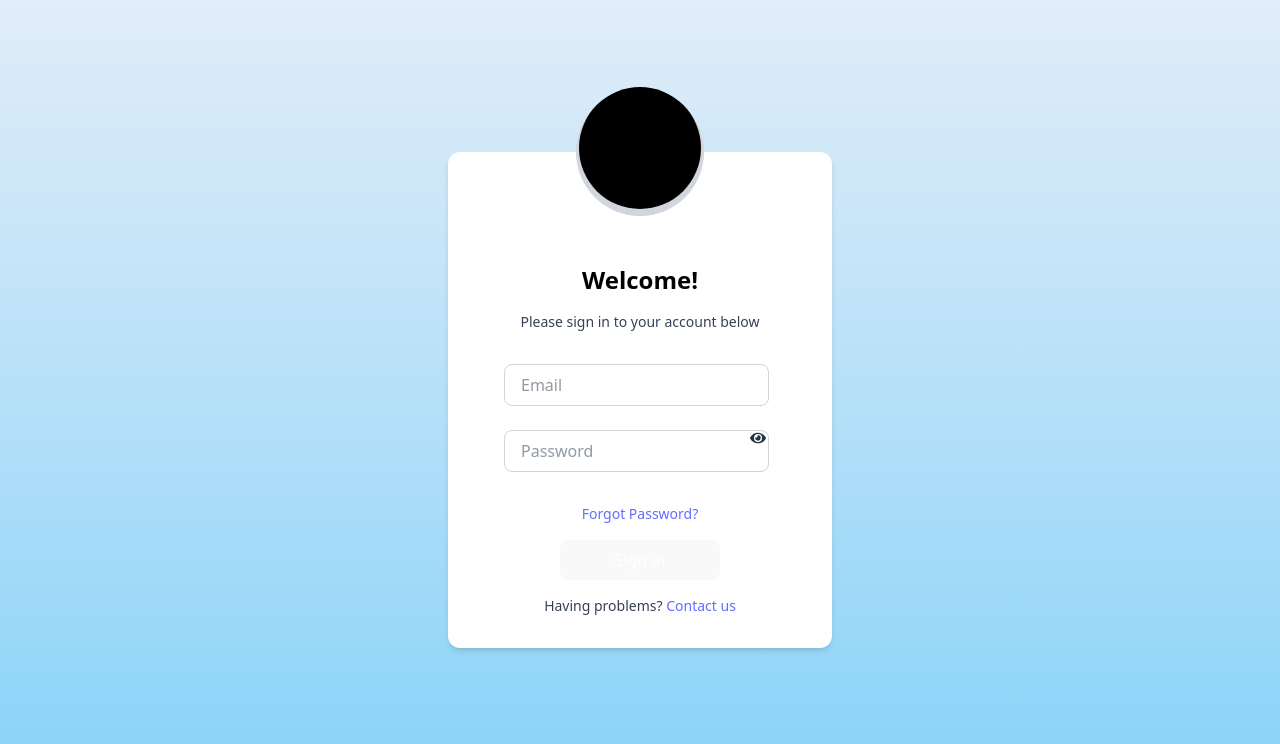
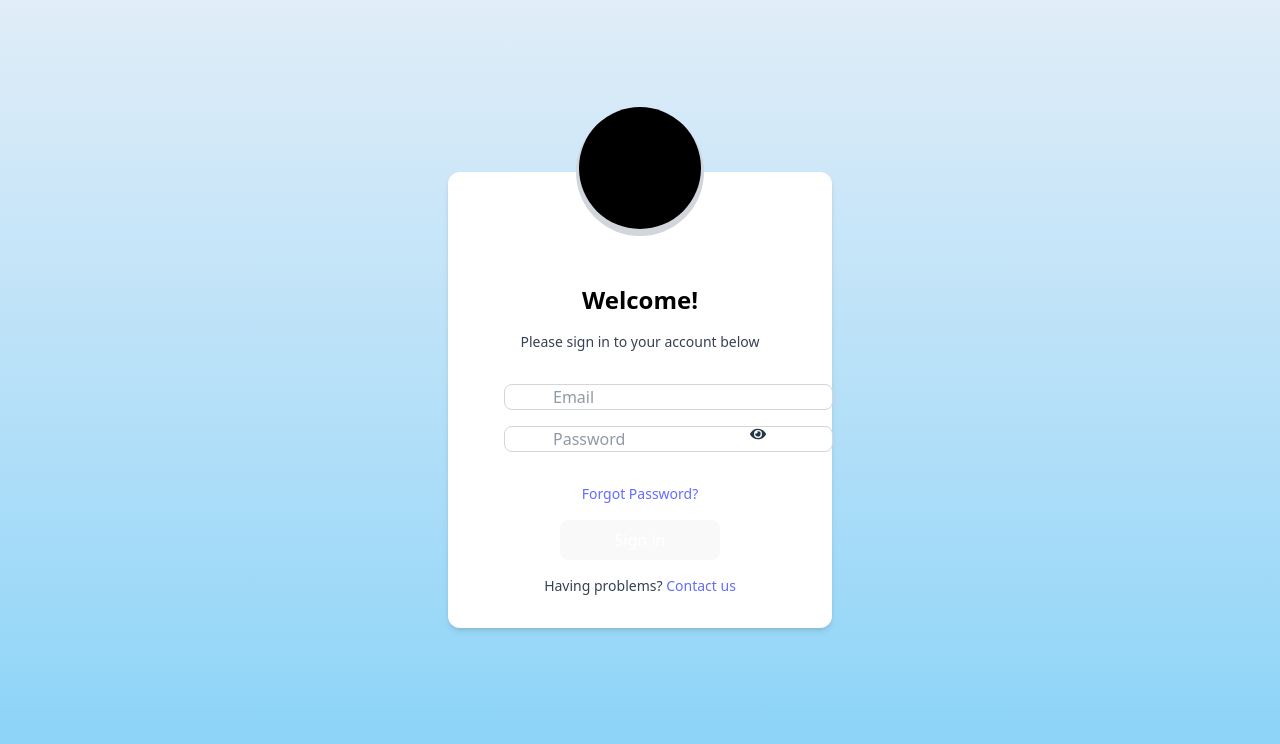
Before and after one commit to YM2992/StayMatch, a React (Vite) app in the folder Frontend/: page / in a window 1280 px wide. Shown: the top 744 px of the page. Built offline with nearby package versions, Linux system fonts and the light colour scheme; grey boxes are pictures that could not be loaded.

Commit message:
fixed input field

```diff
--- a/Frontend/src/components/Input.jsx
+++ b/Frontend/src/components/Input.jsx
@@ -12,7 +12,7 @@ function Input({ field, func, value, type = "text" }) {
         value={value}
         placeholder={field}
         type={isPassword ? (show ? "text" : "password") : value}
-        className="px-4 py-2 rounded-lg border border-gray-300 focus:outline-none focus:ring-2 focus:ring-blue-400 transition duration-200"
+        className="px-12  rounded-lg border border-gray-300 focus:outline-none focus:ring-2 focus:ring-blue-400 transition duration-200"
         onChange={(e) => func(e.target.value)}
         required
       ></input>
--- a/Frontend/src/pages/Home.jsx
+++ b/Frontend/src/pages/Home.jsx
@@ -25,7 +25,7 @@ function Home() {
           </p>
         </div>
 
-        <div className="flex flex-col gap-2 w-[17rem] mx-auto justify-items-center ">
+        <div className="flex flex-col w-[17rem] mx-auto justify-items-center ">
           <Input
             type="email"
             field="Email"
```
